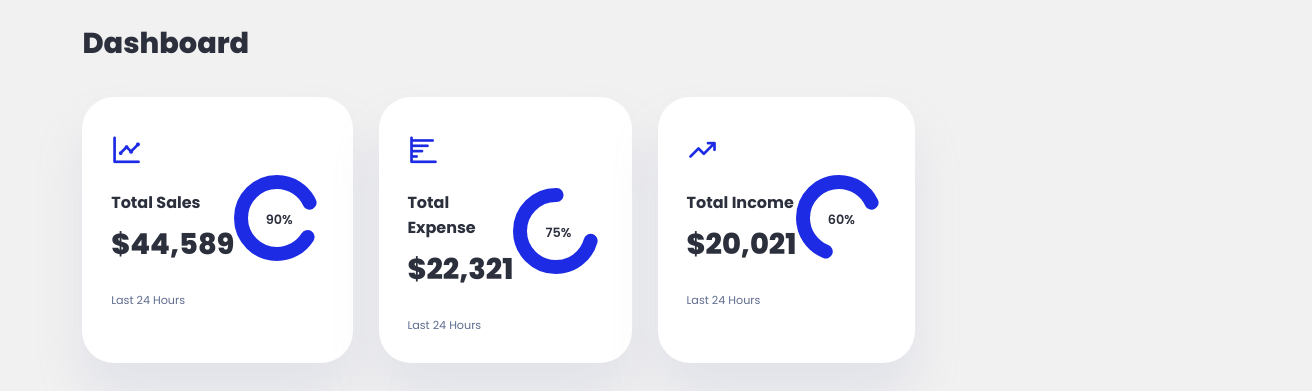
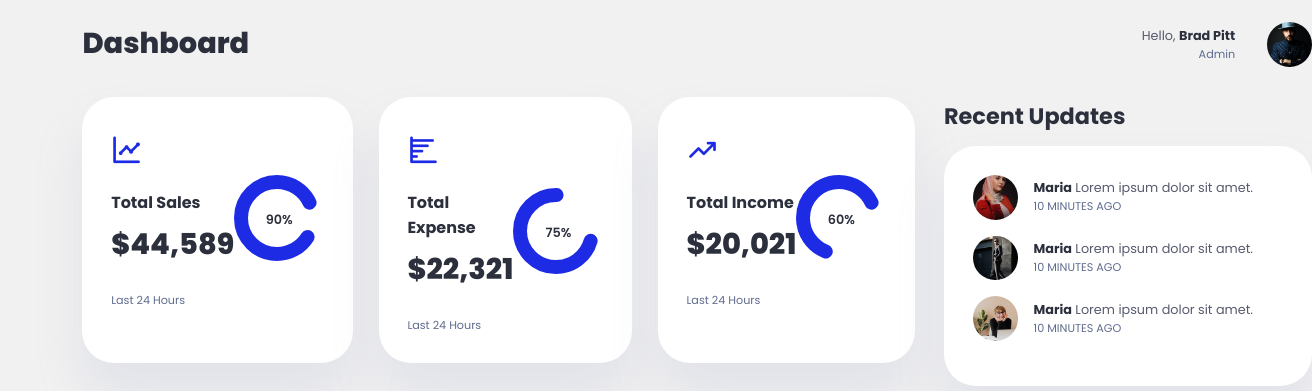
Before and after one commit to mostafizzfuad/blueshop-admin-dashboard, a plain HTML site: page index.html in a window 1280 px wide. Shown: the top 391 px of the page, 1312 px wide, since content can reach past the window. Drawn offline with nearby package versions, Linux system fonts and the light colour scheme.

Commit message:
admin-profile and recent-updates section done

```diff
--- a/index.html
+++ b/index.html
@@ -215,7 +215,60 @@
             <!--===== recent orders end =====-->
         </main>
         <!--=============== main end ===============-->
-    </div>
+
+
+        <!--=============== right start ===============-->
+        <div class="right">
+            <!--===== admin profile start =====-->
+            <div class="admin-profile">
+                <div class="info">
+                    <p>Hello, <strong>Brad Pitt</strong></p>
+                    <small class="text-muted">Admin</small>
+                </div>
+
+                <div class="profile-photo">
+                    <img src="./images/profile-1.jpg" />
+                </div>
+            </div>
+
+            <!--===== recent updates start =====-->
+            <div class="recent-updates">
+                <h2>Recent Updates</h2>
+                <div class="updates">
+                    <div class="update">
+                        <div class="profile-photo">
+                            <img src="./images/profile-2.jpg" />
+                        </div>
+                        <div class="message">
+                            <p><strong>Maria</strong> Lorem ipsum dolor sit amet.</p>
+                            <small class="text-muted">10 MINUTES AGO</small>
+                        </div>
+                    </div>
+
+                    <div class="update">
+                        <div class="profile-photo">
+                            <img src="./images/profile-3.jpg" />
+                        </div>
+                        <div class="message">
+                            <p><strong>Maria</strong> Lorem ipsum dolor sit amet.</p>
+                            <small class="text-muted">10 MINUTES AGO</small>
+                        </div>
+                    </div>
+
+                    <div class="update">
+                        <div class="profile-photo">
+                            <img src="./images/profile-4.jpg" />
+                        </div>
+                        <div class="message">
+                            <p><strong>Maria</strong> Lorem ipsum dolor sit amet.</p>
+                            <small class="text-muted">10 MINUTES AGO</small>
+                        </div>
+                    </div>
+                </div>
+            </div>
+            <!--=============== right end ===============-->
+
+        </div>
 </body>
 
 </html>
--- a/style.css
+++ b/style.css
@@ -328,3 +328,48 @@ main table tbody tr:last-child td {
 }
 
 /*--=============== main end ===============--*/
+
+
+/*--=============== right start ===============--*/
+/* ----- admin profile ----- */
+.right {
+    margin-top: 1.4rem;
+}
+
+.right .admin-profile {
+    display: flex;
+    justify-content: flex-end;
+    align-items: center;
+    gap: 2rem;
+    text-align: right;
+}
+
+/* ----- recent updates ----- */
+.right .recent-updates {
+    margin-top: 2rem;
+}
+
+.right .recent-updates h2 {
+    margin-bottom: 0.8rem;
+}
+
+.right .recent-updates .updates {
+    background-color: var(--color-white);
+    padding: var(--card-padding);
+    border-radius: var(--card-border-radius);
+    box-shadow: var(--box-shadow);
+    transition: var(--transition);
+}
+
+.right .recent-updates .updates:hover {
+    box-shadow: none;
+}
+
+.right .recent-updates .updates .update {
+    display: flex;
+    align-items: center;
+    gap: 1rem;
+    margin-bottom: 1rem;
+}
+
+/*--=============== right end ===============--*/
```
